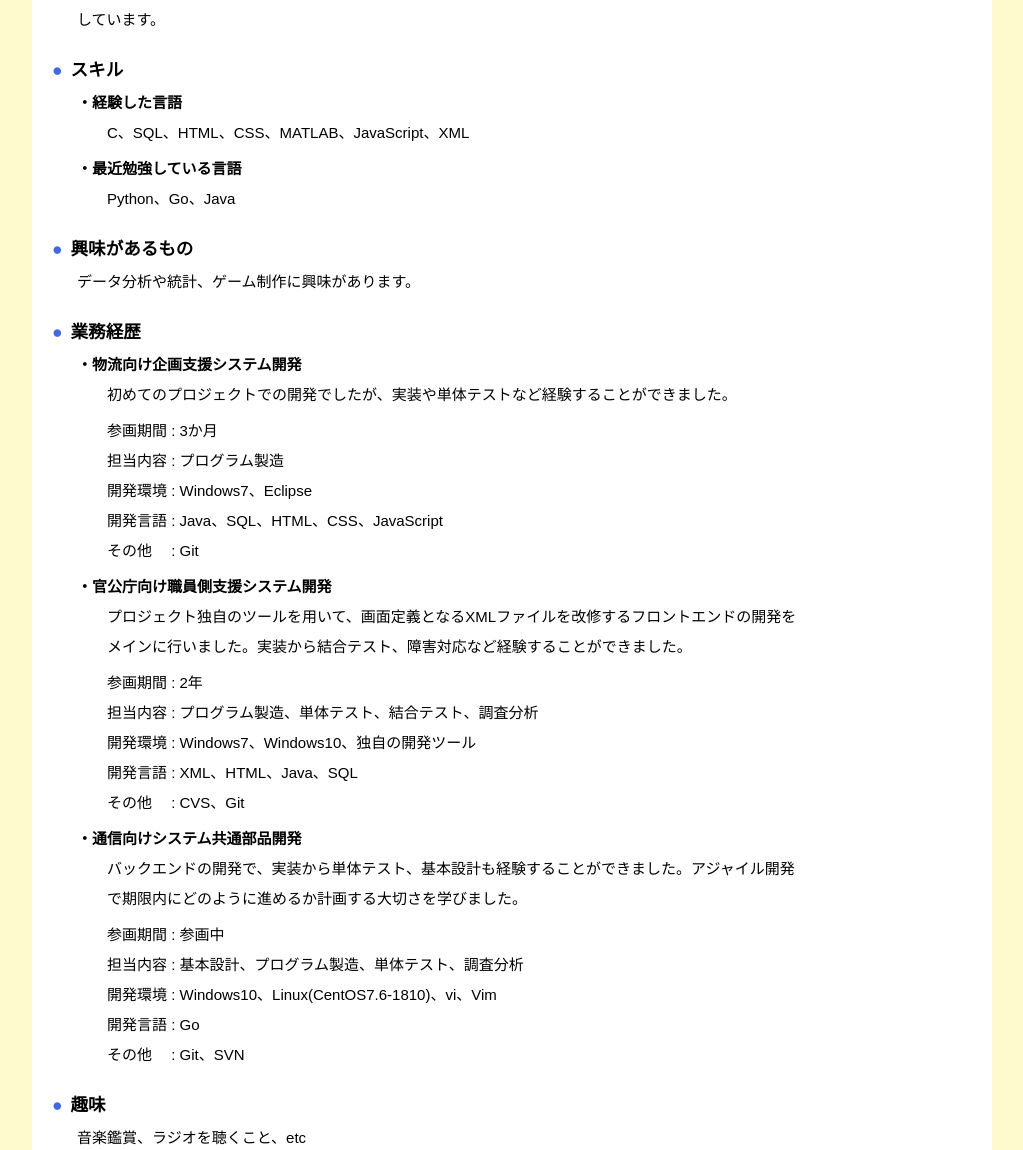
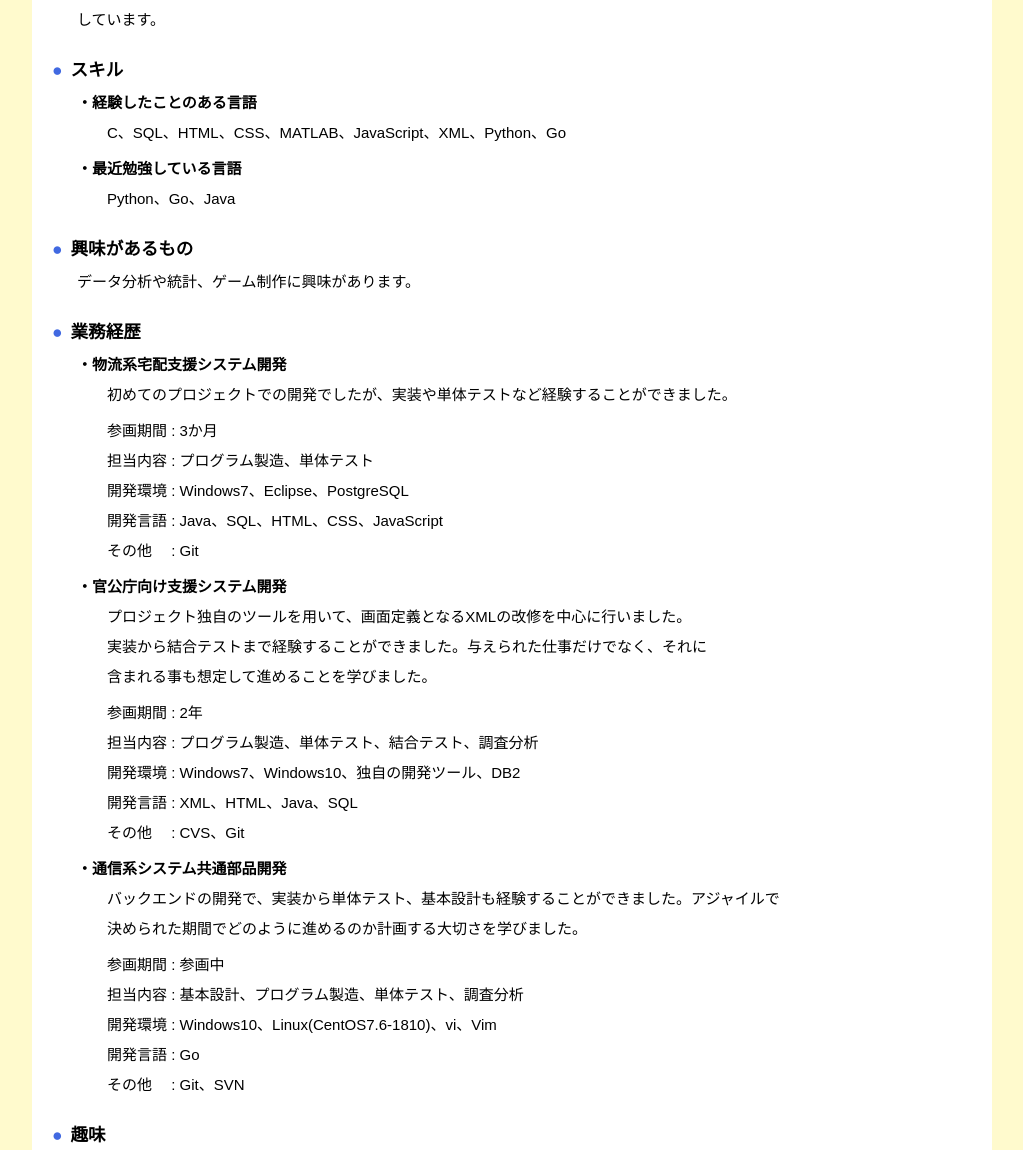
Before and after one commit to Km-12/Km-12.github.io, a plain HTML site: page profile.html in a window 1280 px wide. Shown: the part 266-1416 px from the top of the page, without its empty margins (128-1151 px from the left). Drawn offline with Linux system fonts and the light colour scheme.

Commit message:
files update. ・自己紹介について更新と追記。

```diff
--- a/profile.html
+++ b/profile.html
@@ -5,7 +5,7 @@
         <meta charset="UTF-8">
         <meta name="viewport" content="width=device-width, initial-scale=1, maximum-scale=1">
         <link rel="stylesheet" href="base.css">
-        <title>プロフィール｜Km-12's Page</title>
+        <title>プロフィール | Km-12's Page</title>
 </head>
 
 <body>
@@ -34,9 +34,9 @@
                                 しています。
                         </p>
                         <h3>スキル</h3>
-                        <h4>・経験した言語</h4>
+                        <h4>・経験したことのある言語</h4>
                         <p>
-                                　　C、SQL、HTML、CSS、MATLAB、JavaScript、XML
+                                　　C、SQL、HTML、CSS、MATLAB、JavaScript、XML、Python、Go
                         </p>
                         <h4>・最近勉強している言語</h4>
                         <p>
@@ -47,33 +47,34 @@
                                 データ分析や統計、ゲーム制作に興味があります。
                         </p>
                         <h3>業務経歴</h3>
-                        <h4>・物流向け企画支援システム開発</h4>
+                        <h4>・物流系宅配支援システム開発</h4>
                         <p>
                                 　　初めてのプロジェクトでの開発でしたが、実装や単体テストなど経験することができました。
                         </p>
                         <p>
                                 　　参画期間 : 3か月<br>
-                                　　担当内容 : プログラム製造<br>
-                                　　開発環境 : Windows7、Eclipse<br>
+                                　　担当内容 : プログラム製造、単体テスト<br>
+                                　　開発環境 : Windows7、Eclipse、PostgreSQL<br>
                                 　　開発言語 : Java、SQL、HTML、CSS、JavaScript<br>
                                 　　その他　 : Git
                         </p>
-                        <h4>・官公庁向け職員側支援システム開発</h4>
+                        <h4>・官公庁向け支援システム開発</h4>
                         <p>
-                                　　プロジェクト独自のツールを用いて、画面定義となるXMLファイルを改修するフロントエンドの開発を<br>
-                                　　メインに行いました。実装から結合テスト、障害対応など経験することができました。<br>
+                                　　プロジェクト独自のツールを用いて、画面定義となるXMLの改修を中心に行いました。<br>
+                                　　実装から結合テストまで経験することができました。与えられた仕事だけでなく、それに<br>
+                                　　含まれる事も想定して進めることを学びました。
                         </p>
                         <p>
                                 　　参画期間 : 2年<br>
                                 　　担当内容 : プログラム製造、単体テスト、結合テスト、調査分析<br>
-                                　　開発環境 : Windows7、Windows10、独自の開発ツール<br>
+                                　　開発環境 : Windows7、Windows10、独自の開発ツール、DB2<br>
                                 　　開発言語 : XML、HTML、Java、SQL<br>
                                 　　その他　 : CVS、Git
                         </p>
-                        <h4>・通信向けシステム共通部品開発</h4>
+                        <h4>・通信系システム共通部品開発</h4>
                         <p>
-                                　　バックエンドの開発で、実装から単体テスト、基本設計も経験することができました。アジャイル開発<br>
-                                　　で期限内にどのように進めるか計画する大切さを学びました。<br>
+                                　　バックエンドの開発で、実装から単体テスト、基本設計も経験することができました。アジャイルで<br>
+                                　　決められた期間でどのように進めるのか計画する大切さを学びました。<br>
                         </p>
                         <p>
                                 　　参画期間 : 参画中<br>
```
Also changed, not shown: contents.html (+1 -1 lines), index.html (+3 -0 lines).
